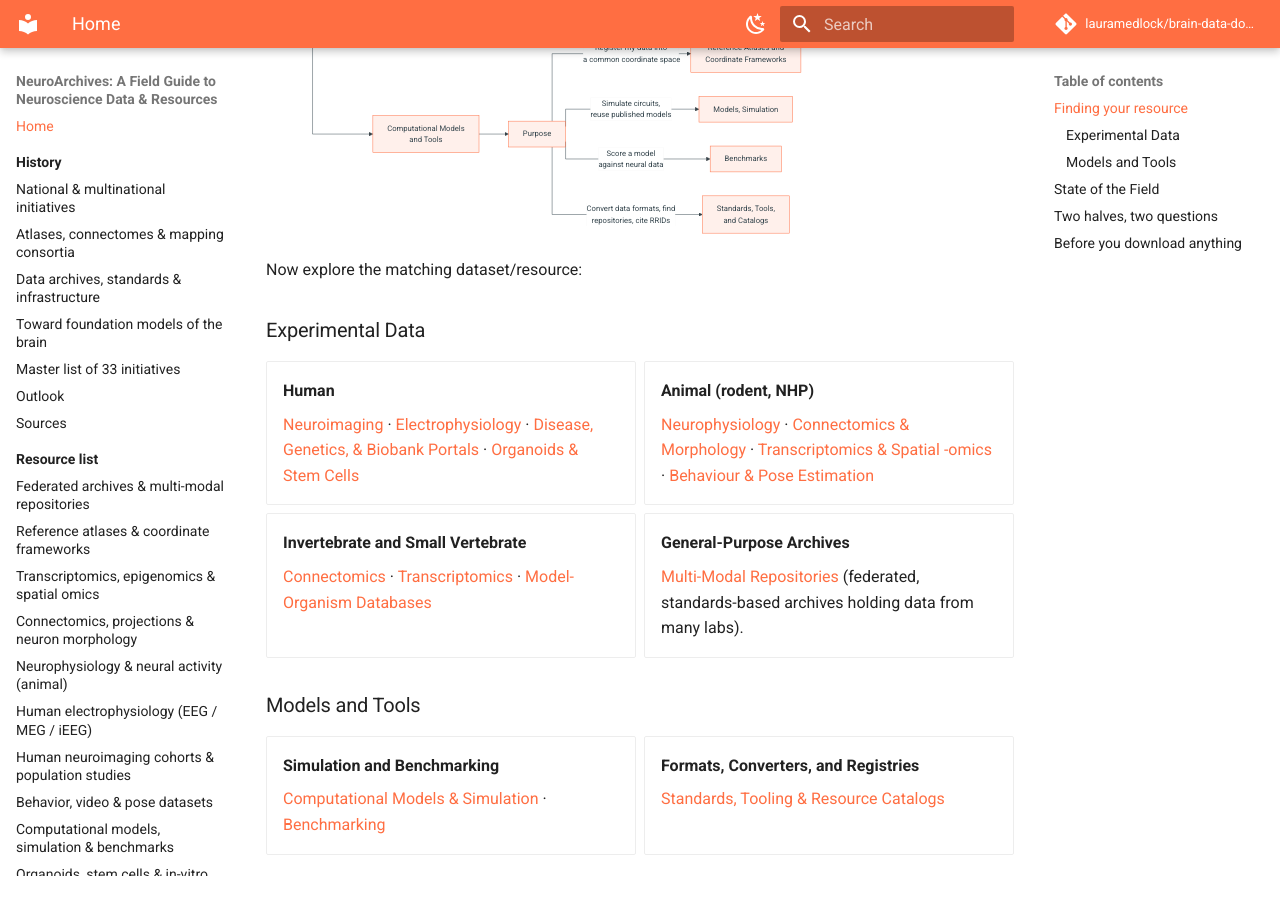
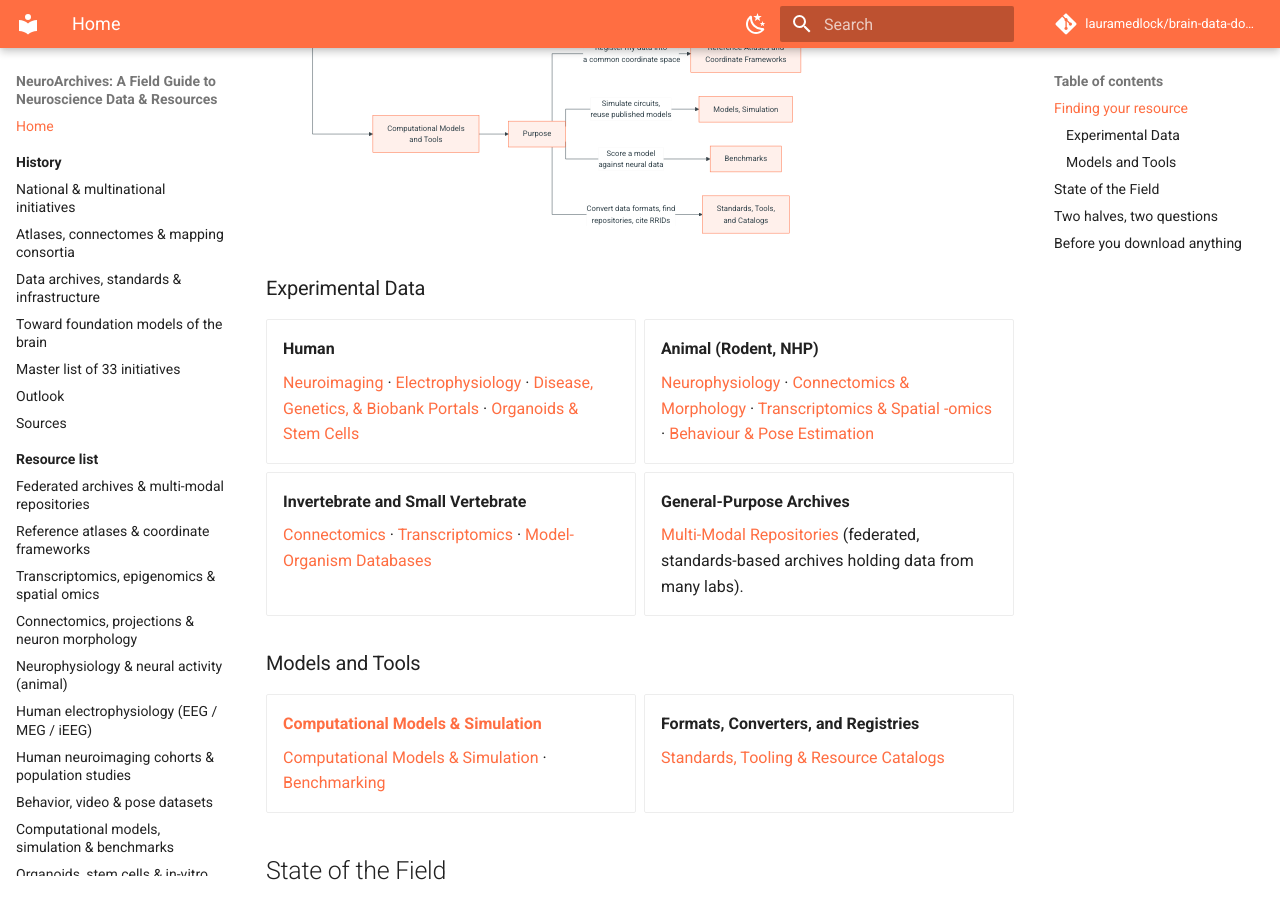
Before and after one commit to lauramedlock/neuroarchives, an MkDocs documentation site: the page built from docs/index.md, in a window 1280 px wide and 900 px high, scrolled down 1459 px. Built offline with MkDocs 1.6.1 and Material for MkDocs 9.7.7, drawn with Linux system fonts in a browser that asks for light colours; comment, search, counter and statistics services are not loaded.

Commit message:
Fix formatting and capitalization in index.md
Corrected capitalization and formatting in the documentation.

````diff
--- a/docs/index.md
+++ b/docs/index.md
@@ -74,8 +74,6 @@ flowchart LR
     PURPOSE -->|Convert data formats, find<br>repositories, cite RRIDs| M3[Standards, Tools,<br>and Catalogs]
 ```
 
-Now explore the matching dataset/resource:
-
 ### Experimental Data
 
 <div class="grid cards" markdown>
@@ -87,7 +85,7 @@ Now explore the matching dataset/resource:
     [Disease, Genetics, & Biobank Portals](resources/disease-genetics.md) ·
     [Organoids & Stem Cells](resources/organoids.md)
 
--   **Animal (rodent, NHP)**
+-   **Animal (Rodent, NHP)**
 
     [Neurophysiology](resources/neurophysiology.md) ·
     [Connectomics & Morphology](resources/connectomics.md) ·
@@ -110,7 +108,7 @@ Now explore the matching dataset/resource:
 
 <div class="grid cards" markdown>
 
--   **Simulation and Benchmarking**
+-   **[Computational Models & Simulation](resources/models.md)**
 
     [Computational Models & Simulation](resources/models.md) · [Benchmarking](resources/benchmarking.md)
 
````
